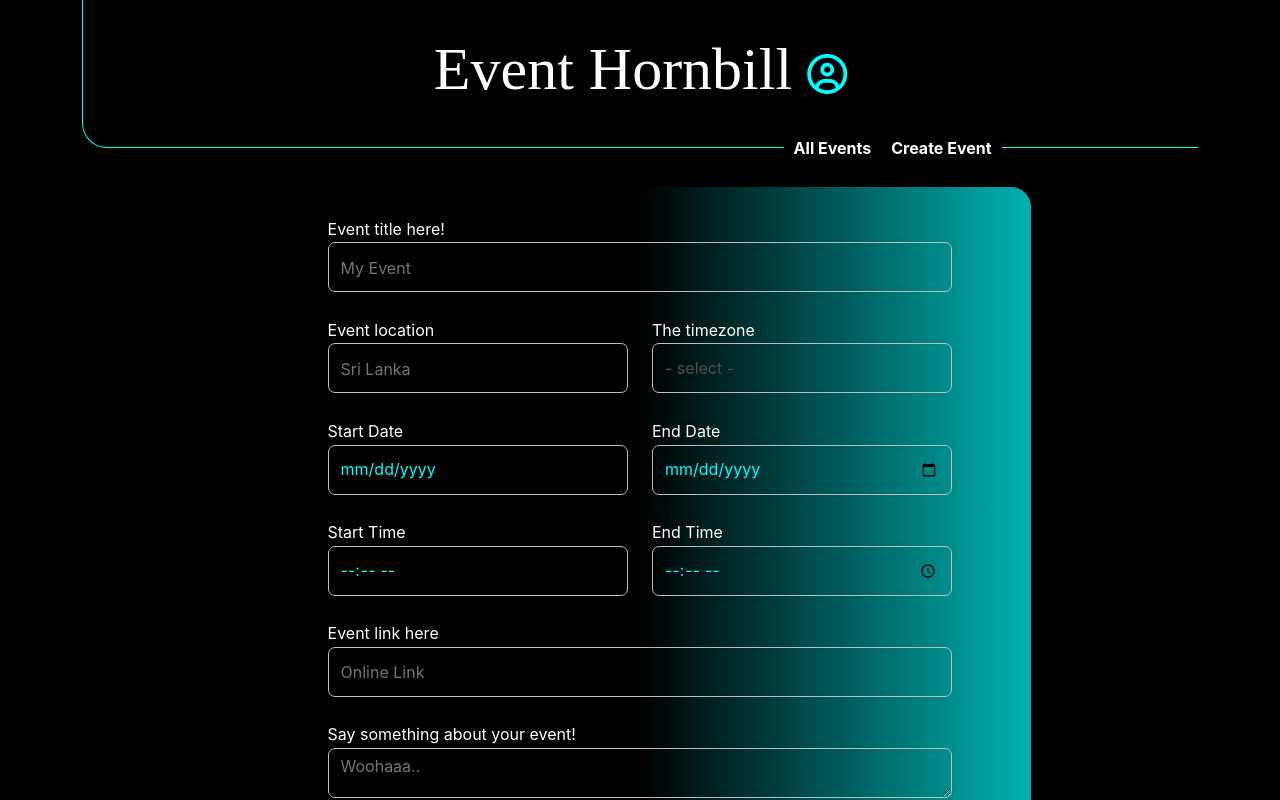
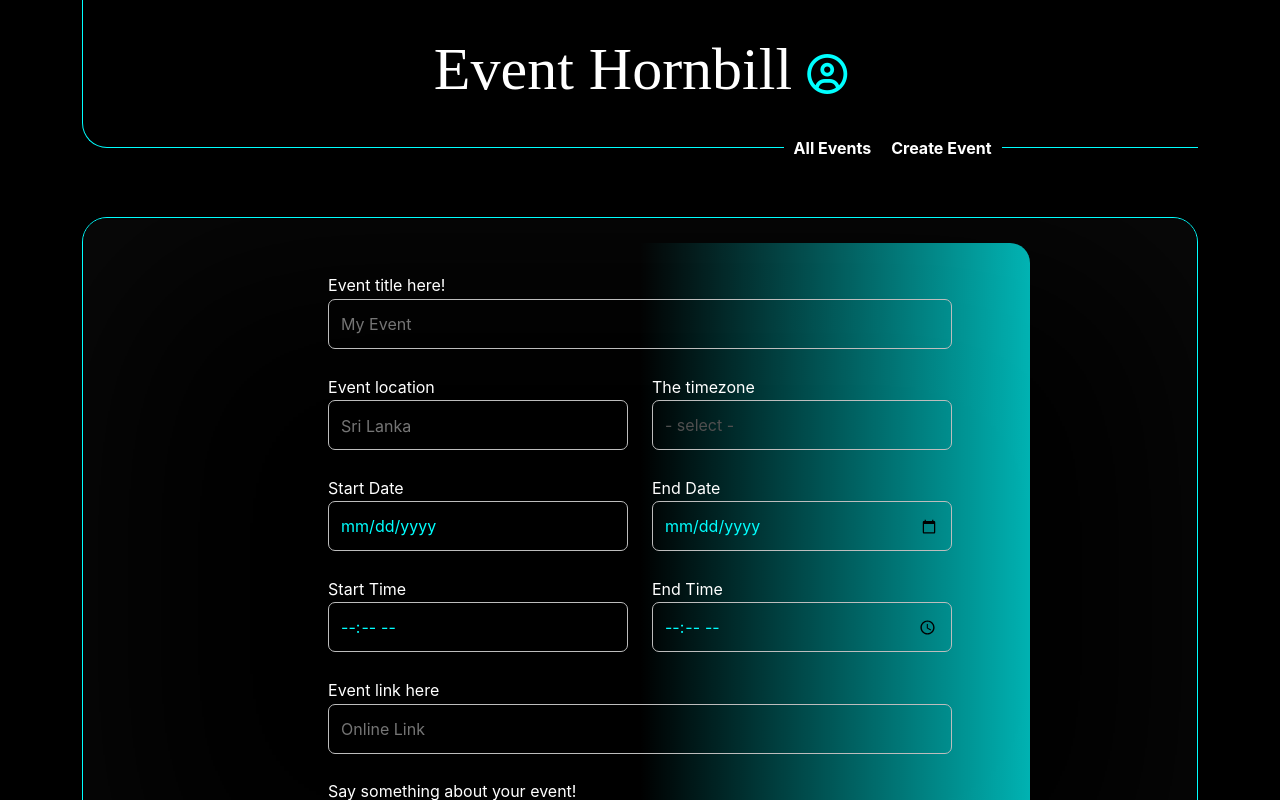
Before and after one commit to Thilina-Pathirage/event_hornbill, a React (Create React App) app: page /create in a window 1280 px wide. Shown: the top 800 px of the page. Built offline with nearby package versions, Linux system fonts and the light colour scheme; some icons are missing; a web font is replaced by a local one.

Commit message:
update0.1

```diff
--- a/src/Components/Pages/CreateEventPage.js
+++ b/src/Components/Pages/CreateEventPage.js
@@ -17,7 +17,10 @@ const CreateNewEvent = () => {
                 backgroundColor: `#000`,
             },
         },
-
+        blurContainer: {
+            border: `solid #00FFFF 1px`,
+            transitionDuration: "0.5s",
+        },
     }))
 
     const classes = useStyles();
@@ -90,8 +93,9 @@ const CreateNewEvent = () => {
     return (
         <React.Fragment>
             <Navbar MainColor="#00FFFF" />
+            <div id="blur-container" className={classes.blurContainer}>
 
-            <div className="form-card center-no-text">
+                <div className="form-card center-no-text" >
                     <div className="form-div">
                         <form onSubmit={addToList}>
                             <MDBRow>
@@ -179,6 +183,7 @@ const CreateNewEvent = () => {
                         </form>
                     </div>
                 </div>
+            </div>
             <Footer MainColor="#00FFFF" />
 
         </React.Fragment>
```
Lines whose indentation alone changed are shown as unchanged.
